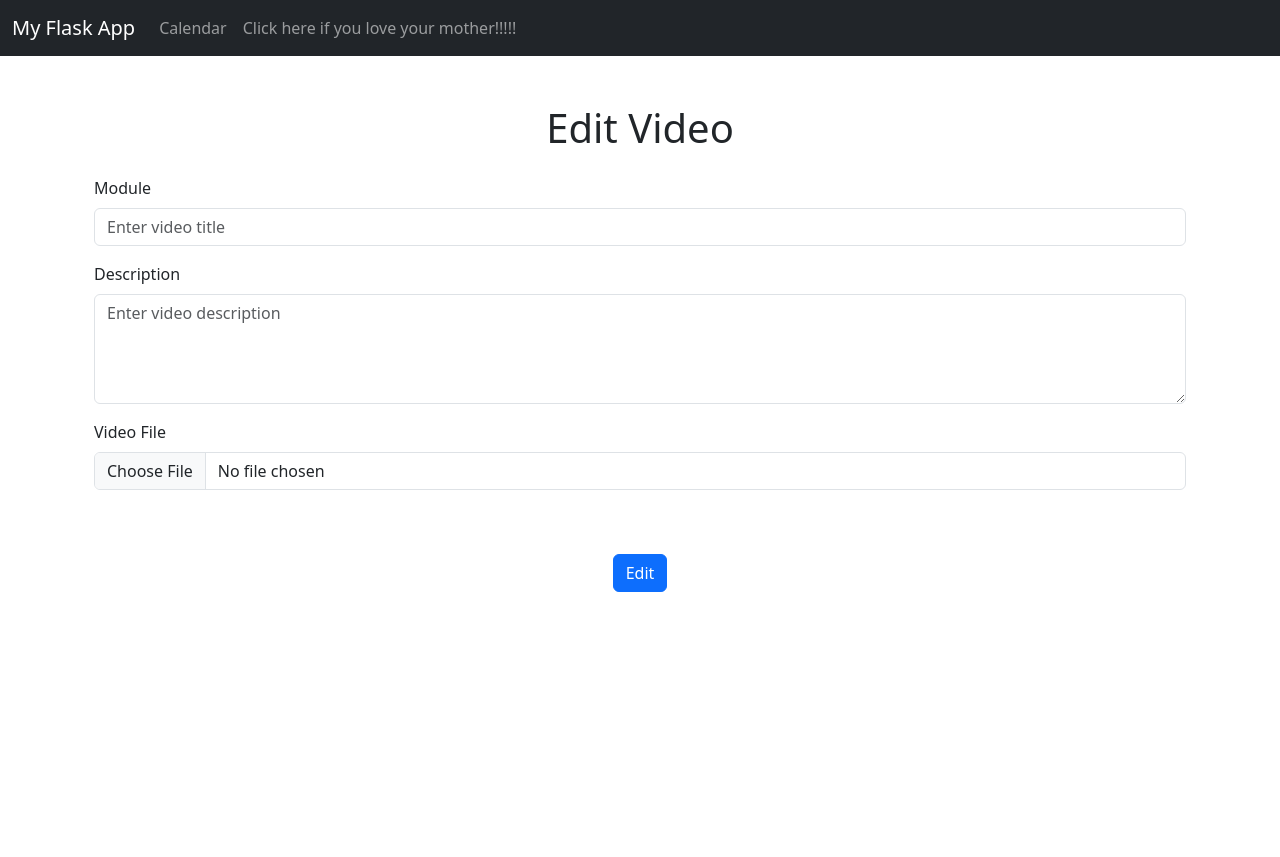
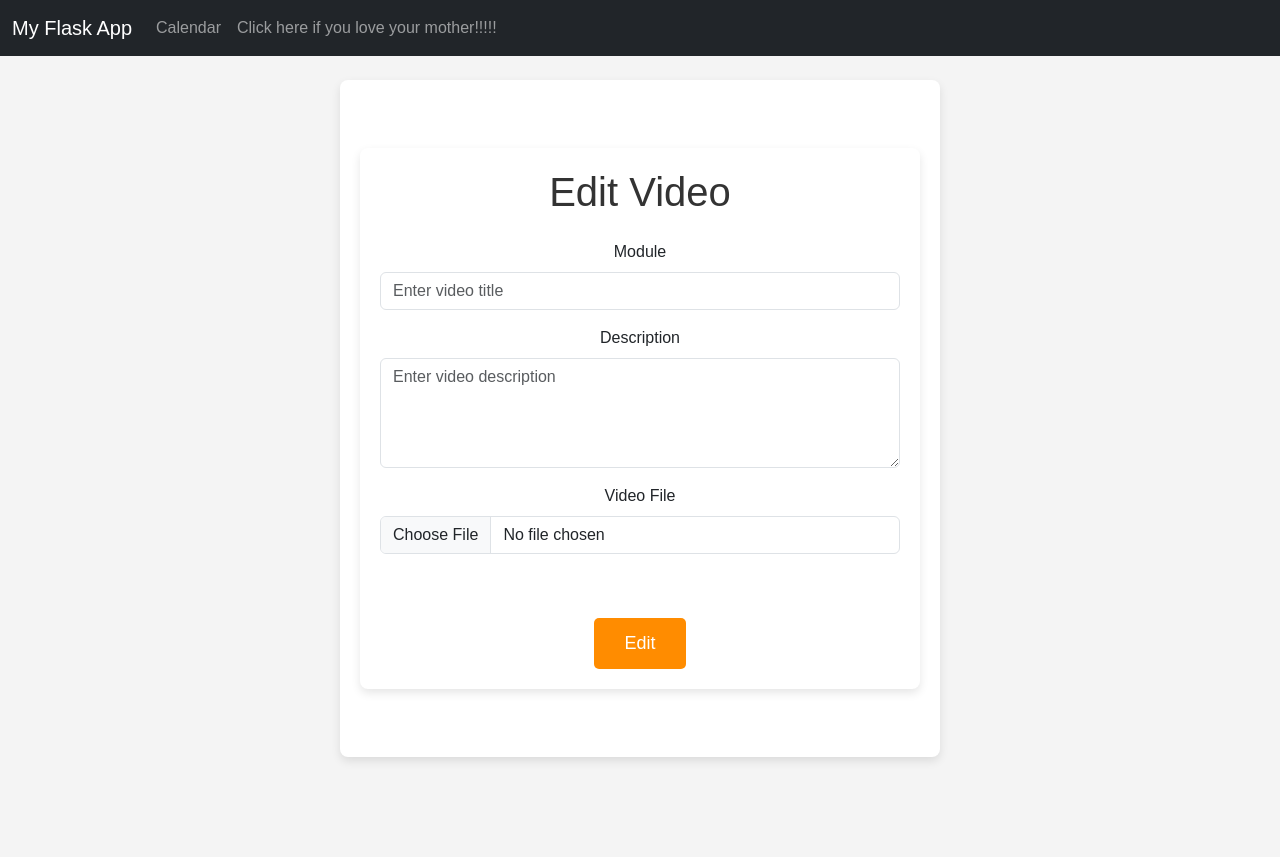
Before and after one commit to wheyy/ACCAD6, a Flask app: page /edit/1 in a window 1280 px wide. Before the commit the page ends 592 px from the top, so only its background shows below. Run offline with Flask 3, Linux system fonts and the light colour scheme.

Commit message:
fixed formatting for edit

```diff
--- a/templates/edit.html
+++ b/templates/edit.html
@@ -3,6 +3,45 @@
 {% block title %}Calendar - {{ year }}-{{ month }}{% endblock %}
 
 {% block content %}
+<style>
+    body {
+        font-family: Arial, sans-serif;
+        background-color: #f4f4f4;
+        text-align: center;
+        margin: 0;
+        padding: 0;
+    }
+    .container {
+        max-width: 600px;
+        margin: 100px auto;
+        background-color: white;
+        padding: 20px;
+        border-radius: 8px;
+        box-shadow: 0 4px 10px rgba(0, 0, 0, 0.1);
+    }
+    h1 {
+        color: #333;
+    }
+    p {
+        color: #555;
+        font-size: 18px;
+    }
+    .btn {
+        background-color: #ff8c00;
+        color: white;
+        padding: 12px 30px;
+        font-size: 18px;
+        border: none;
+        border-radius: 5px;
+        cursor: pointer;
+        text-decoration: none;
+        transition: background-color 0.3s;
+    }
+    .btn:hover {
+        background-color: #ff6a00;
+    }
+</style>
+
 <div class="container my-5">
     <h1 class="text-center mb-4">Edit Video</h1>
     <form action="/upload" id="uploadForm" method="POST" enctype="multipart/form-data">
```
Lines whose indentation alone changed are shown as unchanged.
